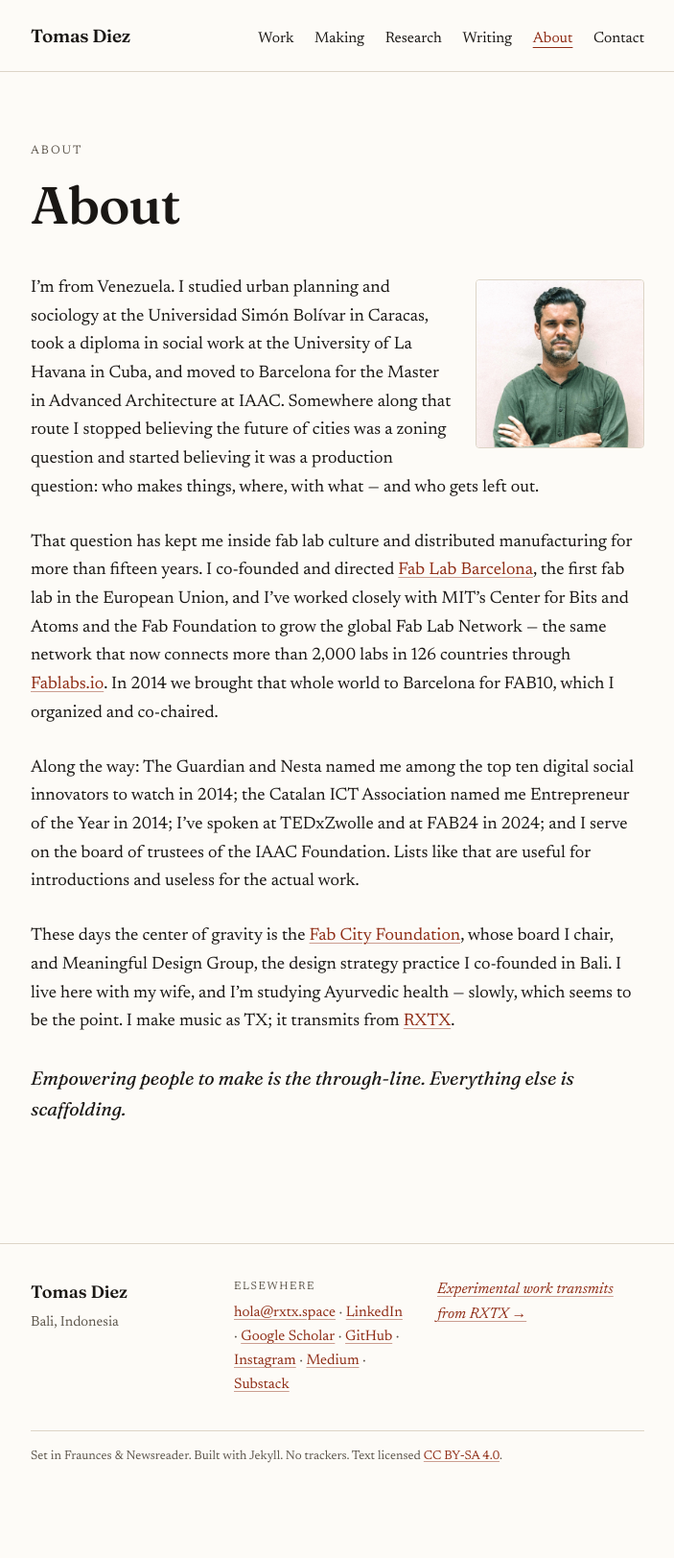
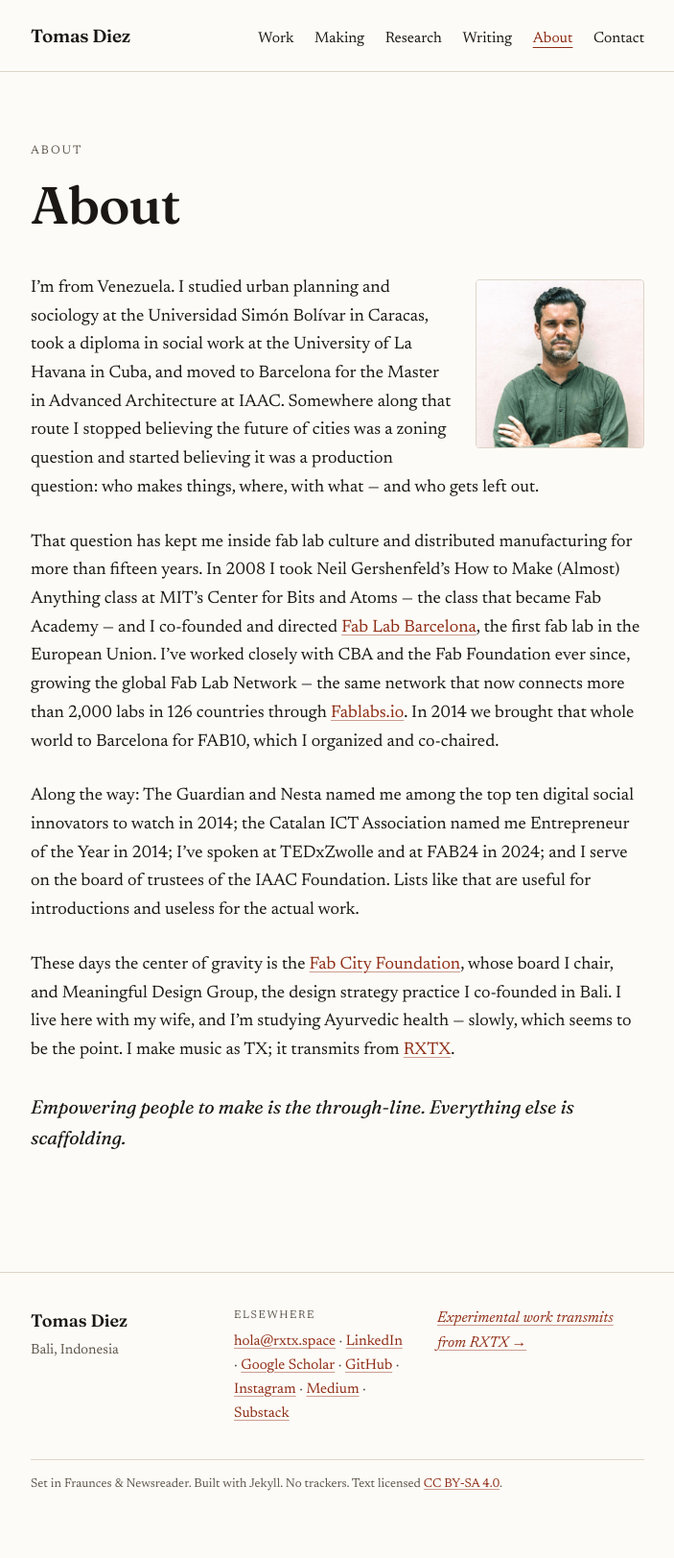
Before and after one commit to tomasdiez/tomasdiez.github.io, a Jekyll site: the page built from about.html, in a window 1280 px wide. Shown: the whole page at 96% size, without its empty margins (288-991 px from the left). Built offline with Jekyll 4.4.1, drawn with Linux system fonts in a browser that asks for light colours; before the commit the page ends 1593 px from its top, so only the background shows below that.

Commit message:
Research/writing link audit: DOIs for publications, canonical article URLs, add MAS.863 (How to Make Almost Anything, MIT 2008)

```diff
--- a/_data/publications.yml
+++ b/_data/publications.yml
@@ -15,6 +15,7 @@
 - title: "Digitalization and sustainability: a call for a digital green deal"
   venue: Environmental Science & Policy
   year: 2023
+  url: https://doi.org/10.1016/j.envsci.2023.04.020
 
 - title: "Citizen Sensing: A Toolkit"
   venue: Making Sense
@@ -28,7 +29,9 @@
 - title: "IoT community technologies: leaving users to their own devices or orchestration of engagement?"
   venue: EAI Transactions on IoT
   year: 2015
+  url: https://publications.eai.eu/index.php/IoT/article/view/753
 
 - title: The fab and the smart city
   venue: TEI Conference
   year: 2013
+  url: https://dl.acm.org/doi/10.1145/2460625.2460725
--- a/about.html
+++ b/about.html
@@ -19,10 +19,13 @@
 </p>
 <p>
   That question has kept me inside fab lab culture and distributed
-  manufacturing for more than fifteen years. I co-founded and directed
+  manufacturing for more than fifteen years. In 2008 I took Neil
+  Gershenfeld&rsquo;s How to Make (Almost) Anything class at MIT&rsquo;s Center
+  for Bits and Atoms &mdash; the class that became Fab Academy &mdash; and I
+  co-founded and directed
   <a href="https://fablabbcn.org">Fab Lab Barcelona</a>, the first fab lab in
-  the European Union, and I&rsquo;ve worked closely with MIT&rsquo;s Center for Bits and
-  Atoms and the Fab Foundation to grow the global Fab Lab Network &mdash; the same
+  the European Union. I&rsquo;ve worked closely with CBA and the Fab Foundation
+  ever since, growing the global Fab Lab Network &mdash; the same
   network that now connects more than 2,000 labs in 126 countries through
   <a href="https://fablabs.io">Fablabs.io</a>. In 2014 we brought that whole
   world to Barcelona for FAB10, which I organized and co-chaired.
```
Also changed, not shown: _data/writing.yml (+6 -6 lines), research.html (+9 -0 lines).
